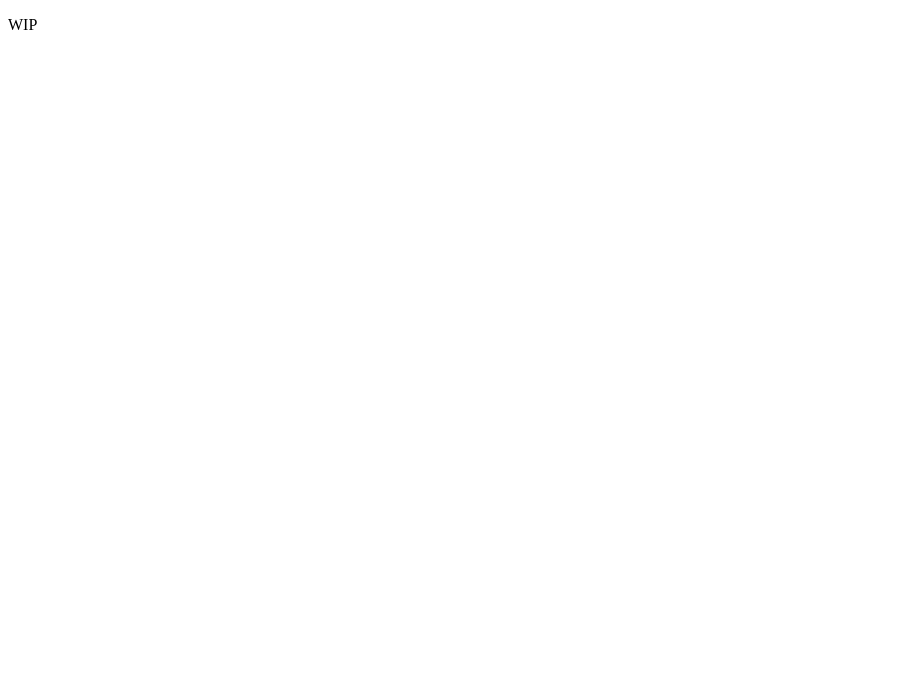
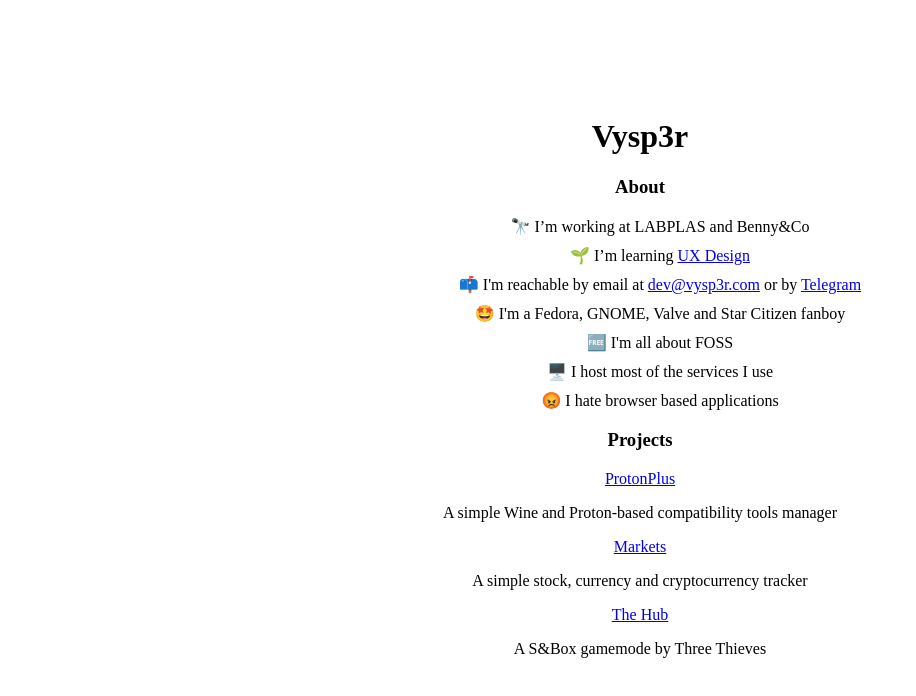
Before and after one commit to Vysp3r/vysp3r.com, a SvelteKit app: page / in a window 1280 px wide. Shown: the top 696 px of the page, without its empty margins (0-916 px from the left). Built offline with nearby package versions, Linux system fonts and the light colour scheme.

Commit message:
Website base

```diff
--- a/src/app.html
+++ b/src/app.html
@@ -10,6 +10,8 @@
 	<link rel="apple-touch-icon" type="image/x-icon" href="%sveltekit.assets%/favicon.png" />
 	<link rel="manifest" href="%sveltekit.assets%/site.webmanifest" />
 
+	<link rel="stylesheet" href="%sveltekit.assets%/style.css">
+
 	%sveltekit.head%
 </head>
 
@@ -17,10 +19,4 @@
 	<div style="display: contents">%sveltekit.body%</div>
 </body>
 
-<noscript>
-	<div>
-		<p> Please enable JavaScript to continue using this application. </p>
-	</div>
-</noscript>
-
 </html>
--- /dev/null
+++ b/src/components/Project.svelte
@@ -0,0 +1,10 @@
+<script lang="ts">
+    export let title = "";
+    export let description = "";
+    export let url = "";
+</script>
+
+<div>
+    <a href={url}>{title}</a>
+    <p>{description}</p>
+</div>
--- /dev/null
+++ b/src/components/Section.svelte
@@ -0,0 +1,9 @@
+<script lang="ts">
+    export let title = "";
+</script>
+
+<div>
+    <h3>{title}</h3>
+
+    <slot />
+</div>
--- a/src/routes/+layout.svelte
+++ b/src/routes/+layout.svelte
@@ -1,9 +1,7 @@
-<script lang="ts">
-	import '../styles/globals.scss';
-</script>
+<main>
+	<header />
 
-<main>
-	<article>
-		<slot />
-	</article>
+	<slot />
+
+	<footer />
 </main>
--- a/src/routes/+page.svelte
+++ b/src/routes/+page.svelte
@@ -1,6 +1,52 @@
 <script lang="ts">
+	import Project from "../components/Project.svelte";
+	import Section from "../components/Section.svelte";
 </script>
 
-<div>
-	<p>WIP</p>
+<div class="content">
+	<h1>Vysp3r</h1>
+
+	<Section title="About">
+		<ul style="list-style-type:none;">
+			<li>🔭 I’m working at LABPLAS and Benny&Co</li>
+			<li>
+				🌱 I’m learning
+				<a
+					href="https://www.coursera.org/professional-certificates/google-ux-design"
+				>
+					UX Design
+				</a>
+			</li>
+			<li>
+				📫 I'm reachable by email at
+				<a href="mailto:dev@vysp3r.com"> dev@vysp3r.com </a>
+				or by
+				<a href="https://t.me/Vysp3r"> Telegram </a>
+			</li>
+			<li>🤩 I'm a Fedora, GNOME, Valve and Star Citizen fanboy</li>
+			<li>🆓 I'm all about FOSS</li>
+			<li>🖥️ I host most of the services I use</li>
+			<li>😡 I hate browser based applications</li>
+		</ul>
+	</Section>
+
+	<Section title="Projects">
+		<Project
+			title="ProtonPlus"
+			description="A simple Wine and Proton-based compatibility tools manager"
+			url="https://github.com/Vysp3r/ProtonPlus"
+		/>
+
+		<Project
+			title="Markets"
+			description="A simple stock, currency and cryptocurrency tracker"
+			url="https://github.com/Vysp3r/Markets"
+		/>
+
+		<Project
+			title="The Hub"
+			description="A S&Box gamemode by Three Thieves"
+			url="https://asset.party/thieves"
+		/>
+	</Section>
 </div>
--- a/src/styles/globals.scss
+++ /dev/null
@@ -1,10 +0,0 @@
-* {
-    z-index: 2;
-}
-
-html,
-body {
-    display: block;
-    width: 100vh;
-    height: 100vh;
-}
--- /dev/null
+++ b/static/style.css
@@ -0,0 +1,26 @@
+html,
+body,
+main {
+    display: flex;
+    flex-direction: column;
+    height: 100%;
+}
+
+header {
+    margin-bottom: auto;
+}
+
+.content {
+    text-align: center;
+
+    li:not(:last-child) {
+        margin-bottom: 10px;
+    }
+}
+
+footer {
+    display: flex;
+    justify-content: center;
+    padding: 15px;
+    margin-top: auto;
+}
```
Also changed, not shown: package.json (+11 -11 lines), 2 other files (tests, documents, lock files or other folders).
